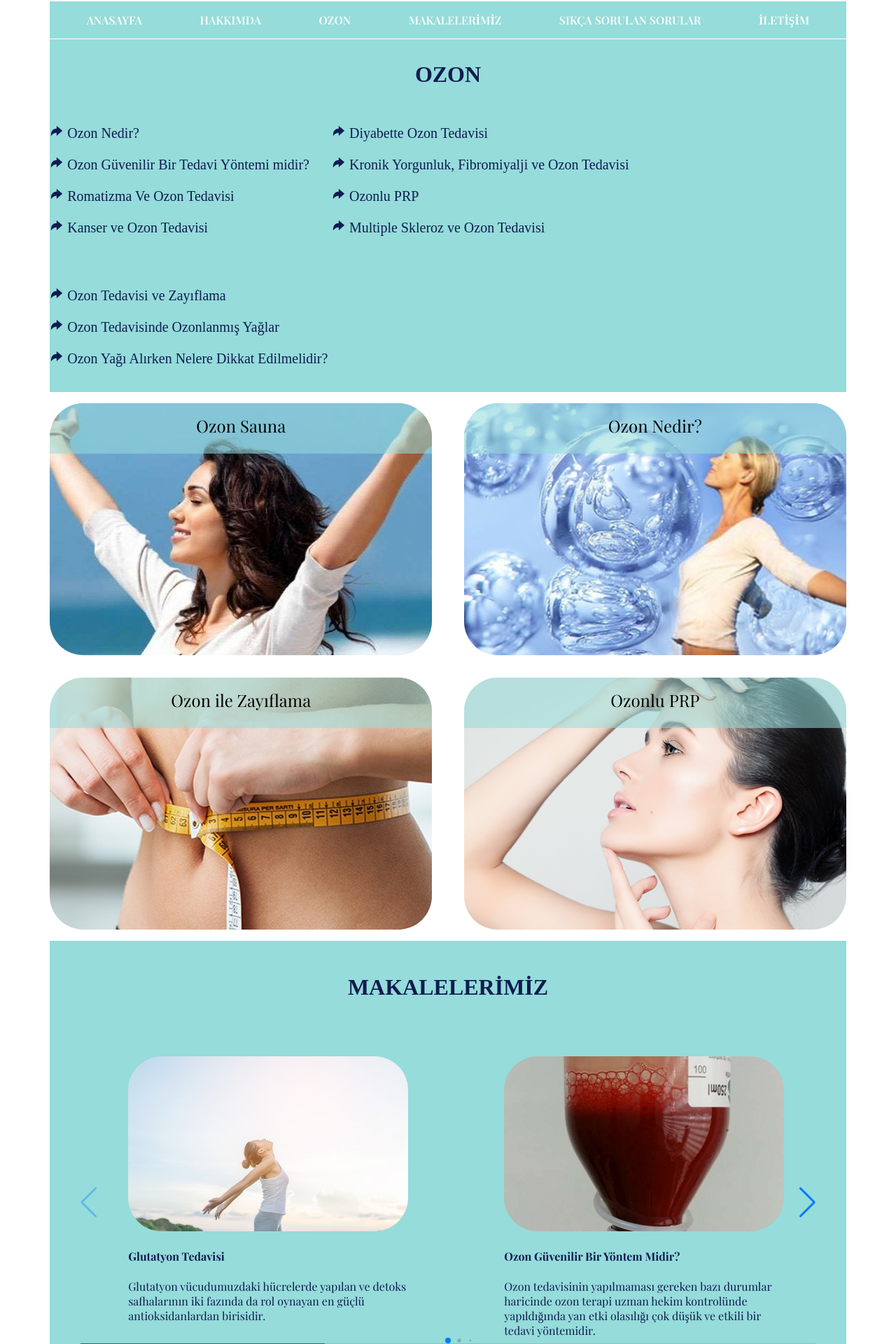
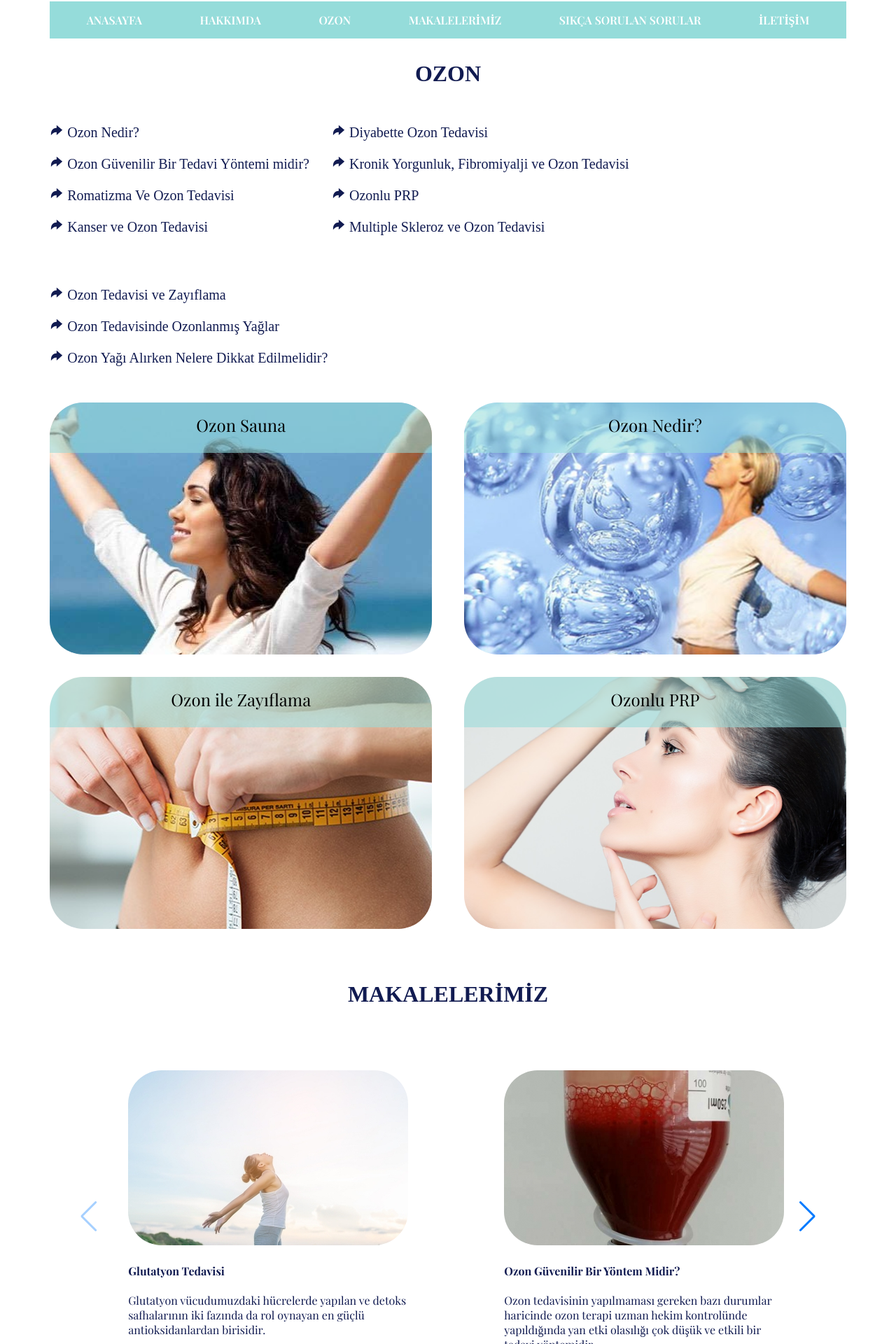
Before and after one commit to sevdenurozcan/Dr-Coskun-Akay, a React (Vite) app: page / in a window 1280 px wide. Shown: the part 168-2088 px from the top of the page at 70% size. Built offline with nearby package versions, Linux system fonts and the light colour scheme; a web font is replaced by a local one.

Commit message:
Add files via upload

```diff
--- a/src/components/SlidingMakaleler.jsx
+++ b/src/components/SlidingMakaleler.jsx
@@ -26,7 +26,9 @@
     return (
 
         <div>
-            <h2>MAKALELERİMİZ</h2>
+            <div className='header-makale'>
+                <h2>MAKALELERİMİZ</h2>
+            </div>
             <div className='slideshow-con'>
 
                 <Swiper
--- a/src/css/Ozon.css
+++ b/src/css/Ozon.css
@@ -3,12 +3,12 @@
 .ozon-everything {
     margin: 0;
     padding: 0 0 1rem 0;
-    border-top: 1px solid white;
     display: flex;
     flex-flow: column wrap;
     align-items: center;
     text-family: "Playfair Display", serif;
     color:  rgb(17, 27, 81);
+    background-color: white;
 }
 
 .ozon-sorular {
--- a/src/css/SlidingMakaleler.css
+++ b/src/css/SlidingMakaleler.css
@@ -7,6 +7,7 @@
   justify-content: space-evenly;
   padding: 2rem;
   color:  rgb(17, 27, 81);
+  background-color: white;
 }
 
 .imgg {
@@ -15,9 +16,14 @@
 
 h2 {
   color:  rgb(17, 27, 81);
-  margin: 3rem;
   font-size: 2rem;
   text-align: center;
+}
+
+.header-makale {
+  background-color: white;
+  margin: 0;
+  padding: 2rem;
 }
 
 .mySlides:nth-child(1) {
```
